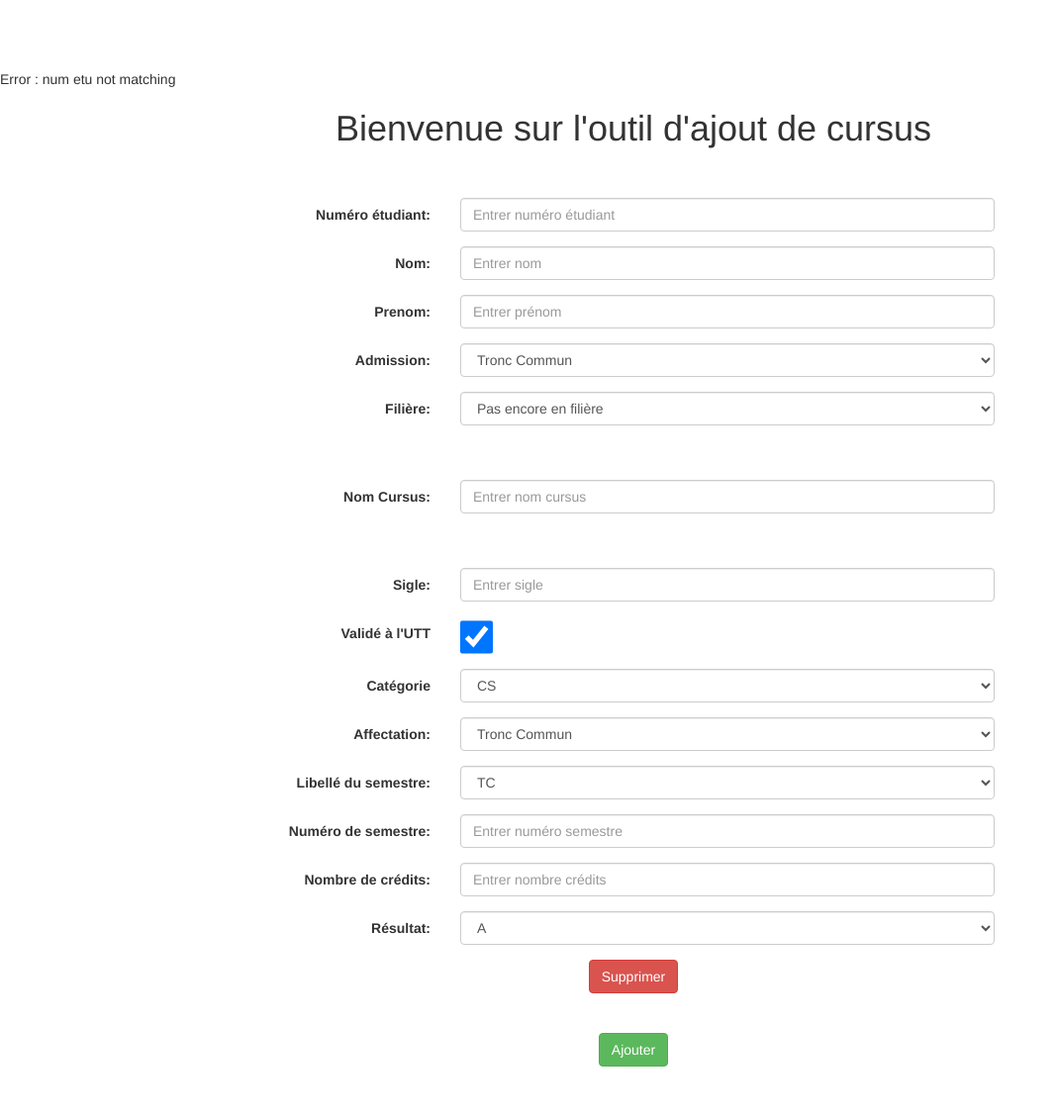
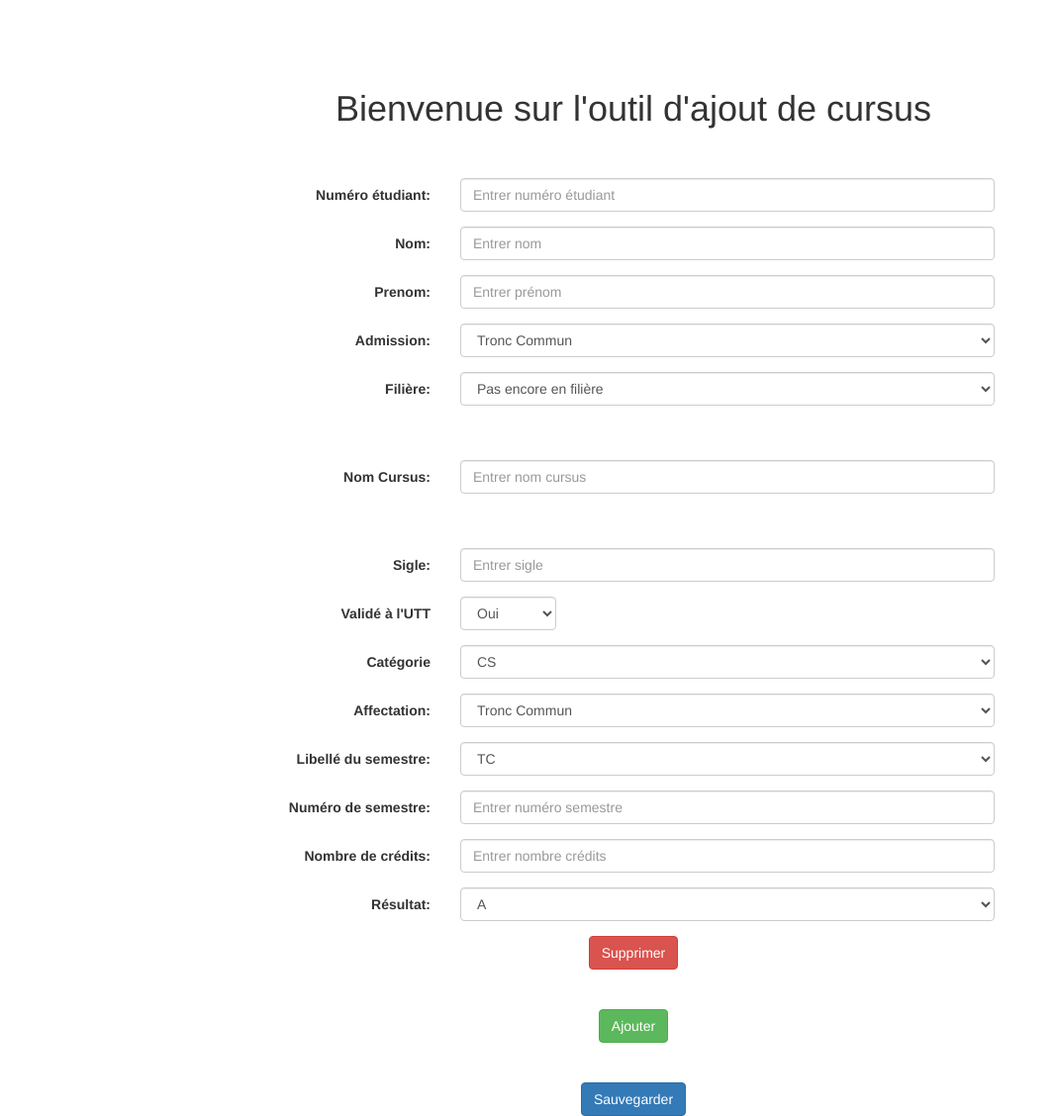
Before and after one commit to valent16/mission411, a PHP site: page /Vues/ajoutCursus.php in a window 1280 px wide. Shown: the whole page at 99% size, without its empty margins (0-1067 px from the left). Before the commit the page ends 1078 px from the top, so only its background shows below. Run offline with PHP 8.4, Linux system fonts and the light colour scheme; data that the repository does not hold is empty; some libraries are stand-ins or nearby versions.

Commit message:
Ajout sauvegarde cursus & correction bdd

```diff
--- a/Vues/ajoutCursus.php
+++ b/Vues/ajoutCursus.php
@@ -5,7 +5,7 @@
  * Date: 13/05/2017
  * Time: 14:08
  */
-require_once('../Persistance/ObjectFiller.php');
+
 require_once ('../config/Config.php');
 require_once('commonFunction.php');
 enTeteHTML("Ajout d'un Cursus", "UTF-8", Config::getCSS(), "");
@@ -21,31 +21,31 @@ enTeteHTML("Ajout d'un Cursus", "UTF-8", Config::getCSS(), "");
     </div>
 </div>
 
-<form class="form-horizontal">
+<form class="form-horizontal" method="post" action="RecapCursus.php">
     <div class="container">
         <div class="col-lg-8 col-lg-offset-2">
             <div class="form-group">
                 <label class="control-label col-sm-3" for="num_etu">Numéro étudiant:</label>
                 <div class="col-sm-9">
-                    <input type="text" class="form-control" id="num_etu" placeholder="Entrer numéro étudiant">
+                    <input type="text" class="form-control" id="num_etu" name="num_etu" placeholder="Entrer numéro étudiant"/>
                 </div>
             </div>
             <div class="form-group">
                 <label class="control-label col-sm-3" for="nom_etu">Nom:</label>
                 <div class="col-sm-9">
-                    <input type="text" class="form-control" id="nom_etu" placeholder="Entrer nom">
+                    <input type="text" class="form-control" id="nom_etu" name="nom_etu" placeholder="Entrer nom"/>
                 </div>
             </div>
             <div class="form-group">
                 <label class="control-label col-sm-3" for="prenom_etu">Prenom:</label>
                 <div class="col-sm-9">
-                    <input type="text" class="form-control" id="prenom_etu" placeholder="Entrer prénom">
+                    <input type="text" class="form-control" id="prenom_etu" name="prenom_etu" placeholder="Entrer prénom"/>
                 </div>
             </div>
             <div class="form-group">
                 <label class="control-label col-sm-3" for="admission">Admission:</label>
                 <div class="col-sm-9">
-                    <select class="form-control" id="admission">
+                    <select class="form-control" id="admission" name="admission">
                         <option value="tc">Tronc Commun</option>
                         <option value="br">Branche</option>
                     </select>
@@ -54,7 +54,7 @@ enTeteHTML("Ajout d'un Cursus", "UTF-8", Config::getCSS(), "");
             <div class="form-group">
                 <label class="control-label col-sm-3" for="filiere">Filière:</label>
                 <div class="col-sm-9">
-                    <select class="form-control" id="filiere">
+                    <select class="form-control" id="filiere" name="filiere">
                         <option value="?">Pas encore en filière</option>
                         <option value="MPL">MPL</option>
                         <option value="MSi">MSI</option>
@@ -65,19 +65,19 @@ enTeteHTML("Ajout d'un Cursus", "UTF-8", Config::getCSS(), "");
             </div>
         </div>
     </div>
-<br></br>
+    <br></br>
 
     <div class="container">
         <div class="col-lg-8 col-lg-offset-2">
             <div class="form-group">
                 <label class="control-label col-sm-3" for="nom_cursus">Nom Cursus:</label>
                 <div class="col-sm-9">
-                    <input type="text" class="form-control" id="nom_cursus" placeholder="Entrer nom cursus">
+                    <input type="text" class="form-control" id="nom_cursus" name="nom_cursus" placeholder="Entrer nom cursus"/>
                 </div>
             </div>
         </div>
     </div>
-<br></br>
+    <br></br>
 
     <div class="elements_formation">
         <div class="element">
@@ -86,19 +86,22 @@ enTeteHTML("Ajout d'un Cursus", "UTF-8", Config::getCSS(), "");
                     <div class="form-group">
                         <label class="control-label col-sm-3" for="sigle">Sigle:</label>
                         <div class="col-sm-9">
-                            <input type="text" class="form-control" id="sigle" placeholder="Entrer sigle">
+                            <input type="text" class="form-control" id="sigle" name="sigle[]" placeholder="Entrer sigle"/>
                         </div>
                     </div>
                     <div class="form-group">
                         <label class="control-label col-sm-3" for="utt">Validé à l'UTT</label>
-                        <div class="col-sm-1">
-                            <input id="utt" type="checkbox" class="form-control" value="utt" checked />
+                        <div class="col-sm-2">
+                            <select class="form-control" id="utt" name="utt[]">
+                                <option value="oui">Oui</option>
+                                <option value="non">Non</option>
+                            </select>
                         </div>
                     </div>
                     <div class="form-group">
                         <label class="control-label col-sm-3" for="categorie">Catégorie</label>
                         <div class="col-sm-9">
-                            <select class="form-control" id="categorie">
+                            <select class="form-control" id="categorie" name="categorie[]">
                                 <option value="CS">CS</option>
                                 <option value="TM">TM</option>
                                 <option value="EC">CT</option>
@@ -114,7 +117,7 @@ enTeteHTML("Ajout d'un Cursus", "UTF-8", Config::getCSS(), "");
                     <div class="form-group">
                         <label class="control-label col-sm-3" for="affectation">Affectation:</label>
                         <div class="col-sm-9">
-                            <select class="form-control" id="affectation">
+                            <select class="form-control" id="affectation" name="affectation[]">
                                 <option value="TC">Tronc Commun</option>
                                 <option value="TCBR">Tronc Commun de Branche</option>
                                 <option value="FCBR">Filière</option>
@@ -124,7 +127,7 @@ enTeteHTML("Ajout d'un Cursus", "UTF-8", Config::getCSS(), "");
                     <div class="form-group">
                         <label class="control-label col-sm-3" for="sem_label">Libellé du semestre:</label>
                         <div class="col-sm-9">
-                            <select class="form-control" id="sem_label">
+                            <select class="form-control" id="sem_label" name="sem_label[]">
                                 <option value="TC">TC</option>
                                 <option value="ISI">ISI</option>
                                 <option value="SRT">SRT</option>
@@ -135,19 +138,19 @@ enTeteHTML("Ajout d'un Cursus", "UTF-8", Config::getCSS(), "");
                     <div class="form-group">
                         <label class="control-label col-sm-3" for="sem_seq">Numéro de semestre:</label>
                         <div class="col-sm-9">
-                            <input type="number" class="form-control" id="sem_seq" placeholder="Entrer numéro semestre">
+                            <input type="number" class="form-control" id="sem_seq" name="sem_seq[]" placeholder="Entrer numéro semestre"/>
                         </div>
                     </div>
                     <div class="form-group">
                         <label class="control-label col-sm-3" for="credits">Nombre de crédits:</label>
                         <div class="col-sm-9">
-                            <input type="number" class="form-control" id="credits" placeholder="Entrer nombre crédits">
+                            <input type="number" class="form-control" id="credits" name="credits[]" placeholder="Entrer nombre crédits"/>
                         </div>
                     </div>
                     <div class="form-group">
                         <label class="control-label col-sm-3" for="resultat">Résultat:</label>
                         <div class="col-sm-9">
-                            <select class="form-control" id="resultat">
+                            <select class="form-control" id="resultat" name="resultat[]">
                                 <option value="A">A</option>
                                 <option value="B">B</option>
                                 <option value="C">C</option>
@@ -172,6 +175,12 @@ enTeteHTML("Ajout d'un Cursus", "UTF-8", Config::getCSS(), "");
             <div class="add_field_button" align="center">
                 <button type="button" class="btn btn-success">Ajouter</button>
             </div>
+        </div>
+    </div>
+    <br></br>
+    <div class="container">
+        <div class="col-lg-8 col-lg-offset-2" align="center">
+                <button type="submit" class="btn btn-primary">Sauvegarder</button>
         </div>
     </div>
 </form>
```
Also changed, not shown: Persistance/CursusSaver.php (added, +114 -0 lines), Persistance/mission411.sql (+54 -26 lines), Vues/RecapCursus.php (added, +20 -0 lines).
